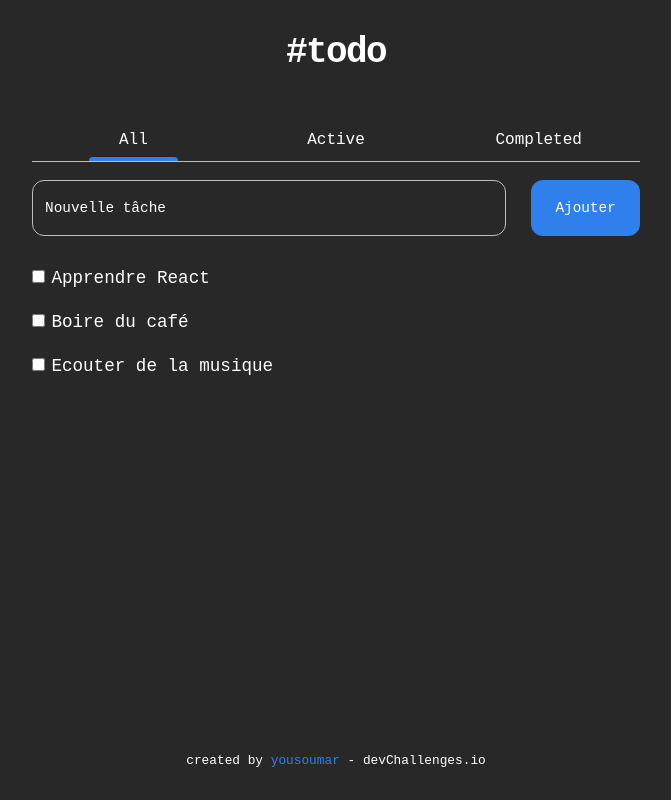
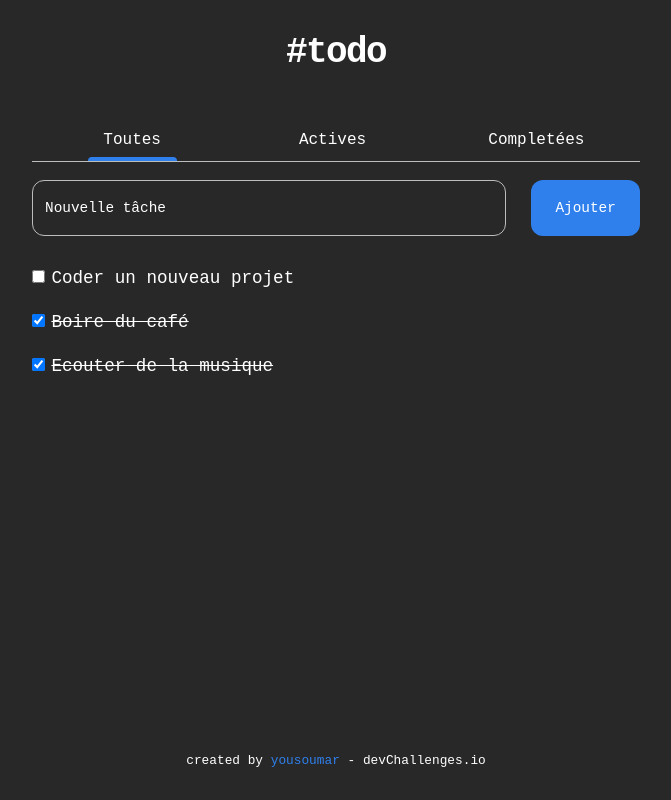
Before and after one commit to yousoumar/todo, a React (Create React App) app: page / in a window 1280 px wide. Shown: the whole page, without its empty margins (304-975 px from the left). Built offline with nearby package versions, Linux system fonts and the light colour scheme; a web font is replaced by a local one.

Commit message:
updates content

```diff
--- a/src/components/App/App.js
+++ b/src/components/App/App.js
@@ -13,7 +13,7 @@ function App() {
   // in case we have nothing in local storage
   const initialState = [
     {
-      content : "Apprendre React",
+      content : "Coder un nouveau projet",
       id : uuidv4(),
       completed : false
     },
@@ -21,12 +21,12 @@ function App() {
     {
       content : "Boire du café",
       id : uuidv4(),
-      completed : false
+      completed : true
     },
     {
       content : "Ecouter de la musique",
       id : uuidv4(),
-      completed : false
+      completed : true
     }
   ];
 
@@ -39,13 +39,10 @@ function App() {
   // what allows us to handle our loader
   const [loaderState, loaderSetState] = useState('');
   useEffect(() => {
-    const timer = setTimeout(()=>{
+      setTimeout(()=>{
       loaderSetState('loaded')
-    }, 2000)
-    return () => {
-      clearTimeout(timer)
-    }
-  }, [])
+    }, 2000);
+  }, []);
 
   return (
 
@@ -54,9 +51,9 @@ function App() {
         <h1>#todo</h1>
 
         <ul className = "filter-buttons-container">
-          <li><button className = {toggleState === "all" ? "all active " : "all " } onClick ={(e)=>{handleToggle(e)}}>All</button></li>
-          <li ><button className = {toggleState === "no-completed" ? "no-completed active " : "no-completed " } onClick ={(e)=>{handleToggle(e)}}>Active</button></li>
-          <li><button className = {toggleState === "completed" ? "completed active " : "completed " } onClick ={(e)=>{handleToggle(e)}}>Completed</button></li>
+          <li><button className = {toggleState === "all" ? "all active " : "all " } onClick ={(e)=>{handleToggle(e)}}>Toutes</button></li>
+          <li ><button className = {toggleState === "no-completed" ? "no-completed active " : "no-completed " } onClick ={(e)=>{handleToggle(e)}}>Actives</button></li>
+          <li><button className = {toggleState === "completed" ? "completed active " : "completed " } onClick ={(e)=>{handleToggle(e)}}>Completées</button></li>
         </ul>
 
         <Form
```
Also changed, not shown: screenshot.png, 1 other file (tests, documents, lock files or other folders).
